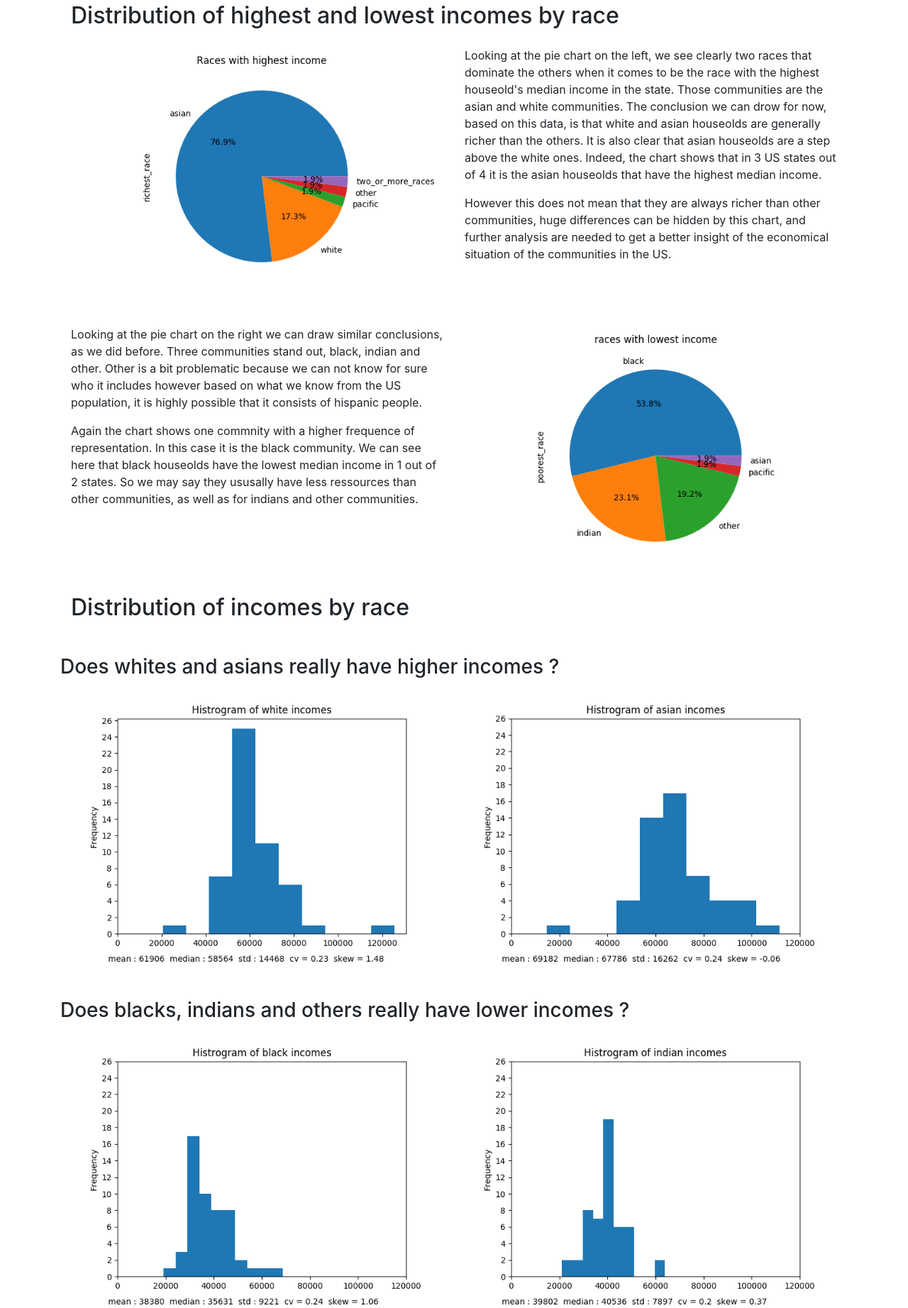
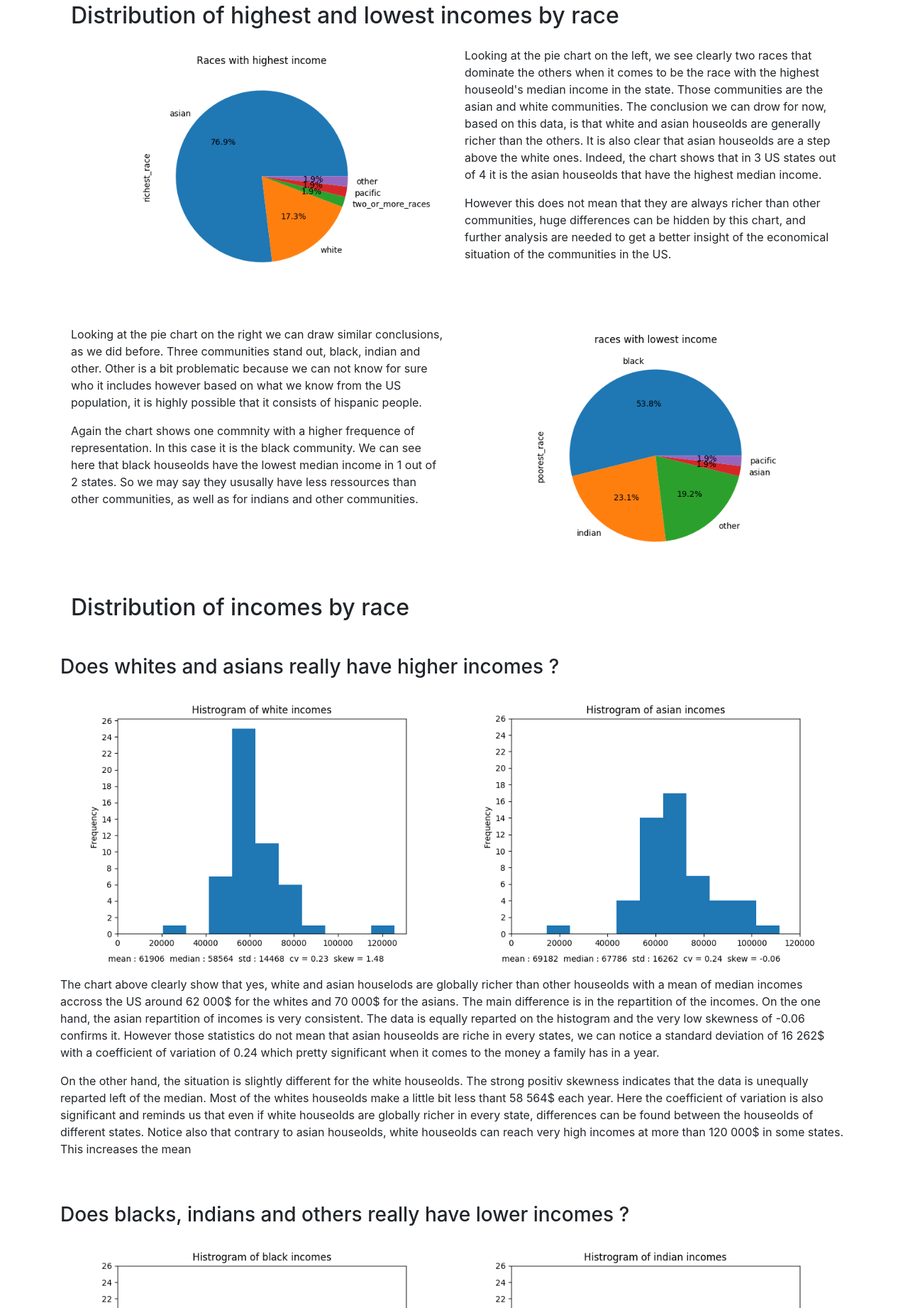
Before and after one commit to thomgo/us_incomes_analysis, a Flask app: template templates/analysis.html in a window 1280 px wide. Shown: the part 374-2217 px from the top of the page at 71% size. Run offline with Flask 2, Linux system fonts and the light colour scheme; the template is opened without the code that fills it, so the values that code supplies are empty; some libraries are stand-ins or nearby versions.

Commit message:
first analysis for histograms

```diff
--- a/templates/analysis.html
+++ b/templates/analysis.html
@@ -47,6 +47,19 @@
       <div class="col-sm-6">
         <img class="img-fluid" src="{{ url_for('static', filename='images/hist_asian.png')}}" alt="">
       </div>
+      <p class="mt-3">The chart above clearly show that yes, white and asian houselods are globally richer than
+      other houseolds with a mean of median incomes accross the US around 62 000$ for the whites and 70 000$ for the asians.
+      The main difference is in the repartition of the incomes. On the one hand, the asian repartition of incomes is very
+      consistent. The data is equally reparted on the histogram and the very low skewness of -0.06 confirms it. However those
+      statistics do not mean that asian houseolds are riche in every states, we can notice a standard deviation of 16 262$
+      with a coefficient of variation of 0.24 which pretty significant when it comes to the money a family has in a year.</p>
+
+      <p>On the other hand, the situation is slightly different for the white houseolds. The strong positiv skewness
+      indicates that the data is unequally reparted left of the median. Most of the whites houseolds make a little bit less
+      thant 58 564$ each year. Here the coefficient of variation is also significant and reminds us that even if white houseolds
+      are globally richer in every state, differences can be found between the houseolds of different states. Notice also that contrary
+      to asian houseolds, white houseolds can reach very high incomes at more than 120 000$ in some states. This increases
+      the mean</p>
     </div>
     <div class="row mt-5">
       <h3>Does blacks, indians and others really have lower incomes ?</h3>
@@ -59,6 +72,13 @@
       <div class="col-sm-6">
         <img class="img-fluid" src="{{ url_for('static', filename='images/hist_other.png')}}" alt="">
       </div>
+      <div class="col-sm-6 mt-5">
+        <p>Based on the indicators that are the mean and the median we can state that accros the US states, black, indian and other
+        houseold are usually poorer in general. We use "generally" here because we have to remind us that the base studied data are
+        alredy an indicator : the median income for each state.</p>
+        <p>The positive skwennes indicates that the incomes are generally lower than the median, so in some states those communities
+        must be much richer.</p>
+      </div>
     </div>
   </section>
 
```
Also changed, not shown: static/images/distri_poorest_race.png, static/images/distri_richest_race.png.
